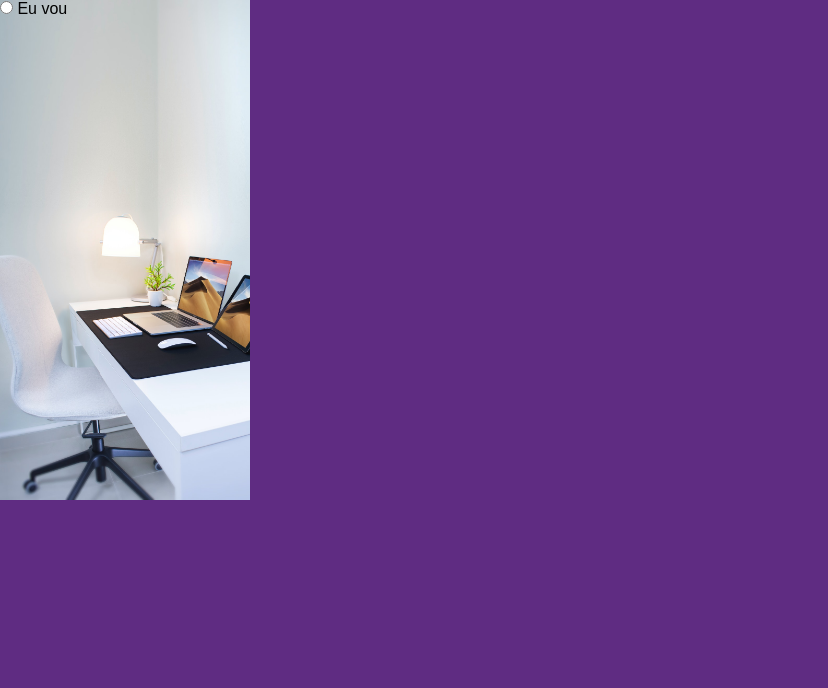
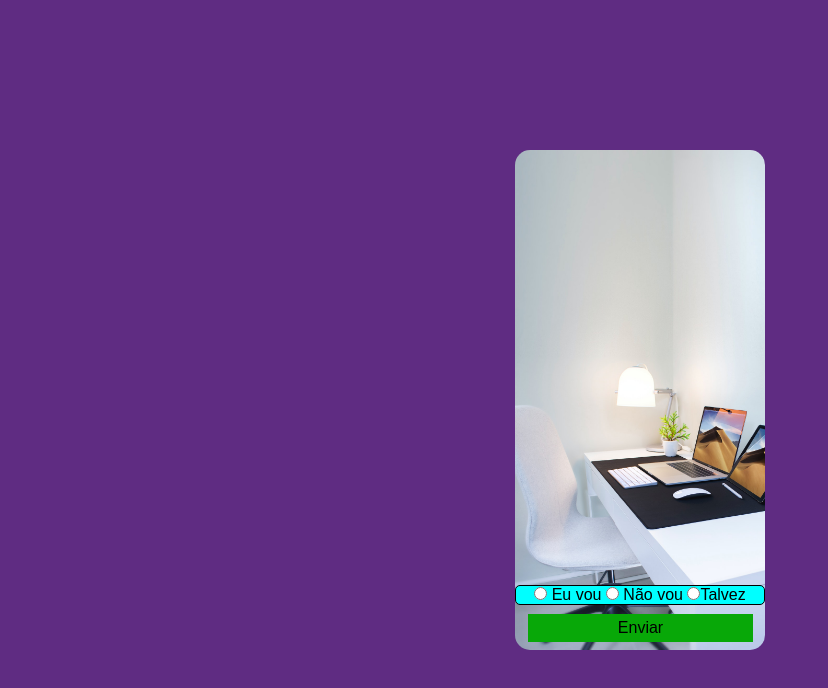
Before and after one commit to NicolasTeixeira21/projeto-convite-mateus, a plain HTML site: page index.html in a window 1280 px wide. Shown: the whole page, without its empty margins (0-828 px from the left). Drawn offline with Linux system fonts and the light colour scheme.

Commit message:
atualizado

```diff
--- a/index.html
+++ b/index.html
@@ -17,13 +17,14 @@
                 <form action="cadastro.php" method="post">
                     <label for="iconfirma"></label>
                     <input type="radio" name="sim" id="iconfirma"> Eu vou
-                    <!-- FAZER ESSE MESMO ESQUEMA PARA OS OUTROS DOIS CAMPOS ( NAO CONFIRMA E TALVEZ ) -->
+                    <label for="inaovou"></label>
+                    <input type="radio" name="sim" id="inaovou"> Não vou
+                    <label for="italvez"></label>
+                    <input type="radio" name="sim" id="italvez">Talvez
                 </form>
+                <input type="submit" value="Enviar">
             </div>
+
         </section>
     </main>
-
-
-
-</body>
 </html>
--- a/style.css
+++ b/style.css
@@ -14,8 +14,34 @@ body, html {
 }
 
 section#formulario {
+    position: absolute;
+    top: 50%;
+    left: 50%;
+    transform: translate(-50%, -50%);
+
     background: url(imagem/pexels-elvis-2528118.jpg) no-repeat;
     background-size: cover;
     width: 250px;
     height: 500px;
+    border-radius: 15px;
 }
+
+.confirmo > input[type=submit] {
+    position: relative;
+    font-size: 1em;
+    width: 90%;
+    background-color: rgb(8, 168, 8);
+    border: none;
+    padding: 5px;
+    top: 444px;
+    left: 13px;
+}
+
+.confirmo > form {
+    position: relative;
+    top: 435px;
+    background-color: aqua;
+    border: 1px solid black;
+    border-radius: 5px;
+    text-align: center;
+}
```
